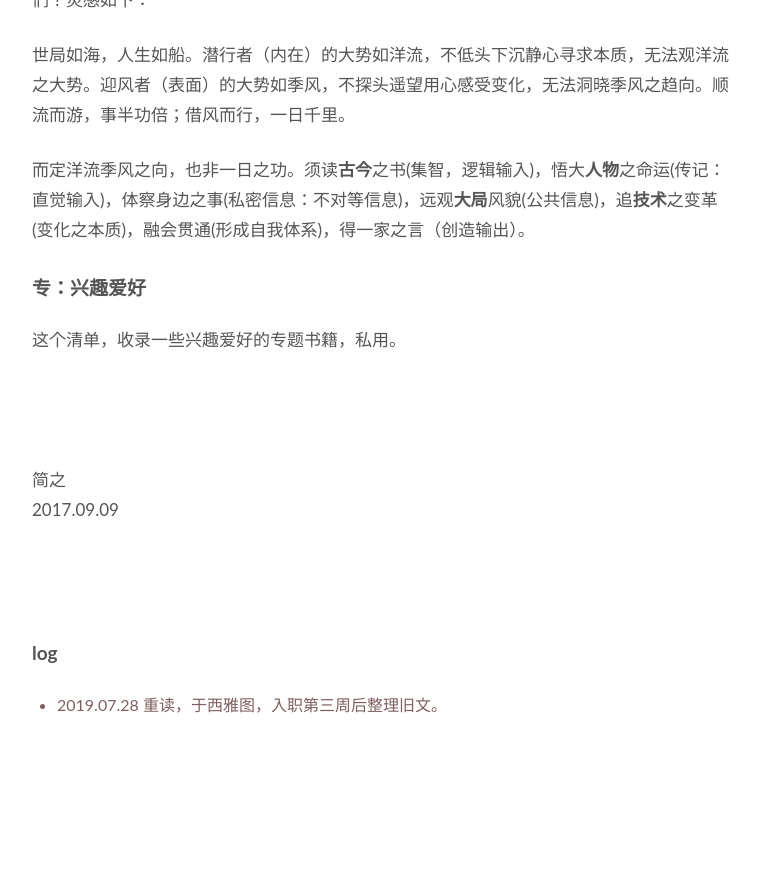
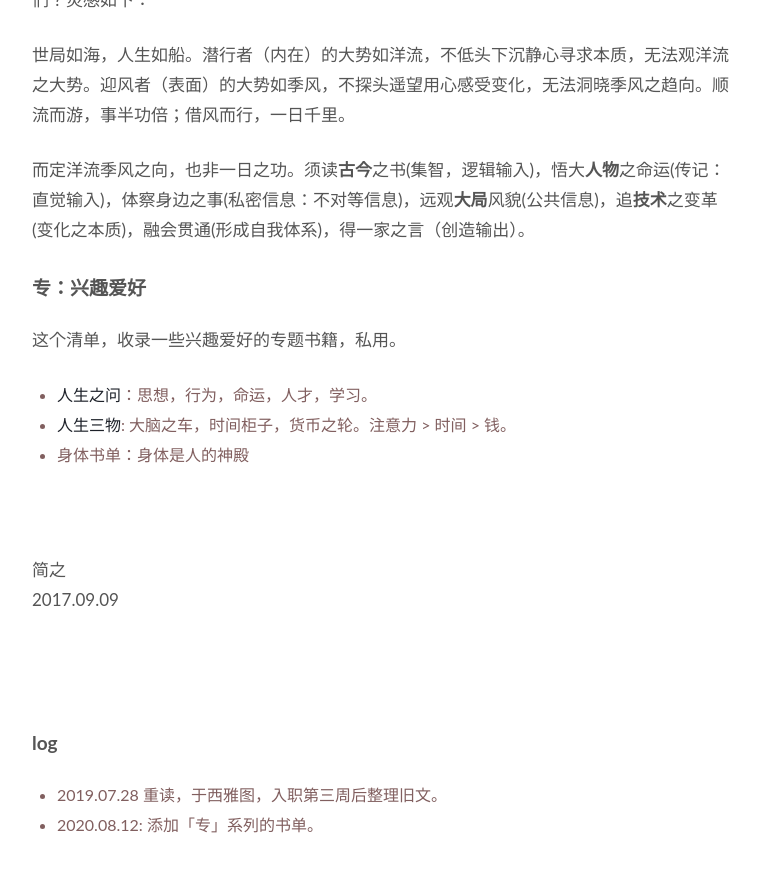
Before and after one commit to WillWang-X/willwang-x.github.io, a Jekyll site: the page built from _posts/blogs/2017-09-09-books.md, in a window 1280 px wide and 900 px high, scrolled down 1778 px. Shown: the top 872 px of the window, without its empty margins (258-1018 px from the left). Built offline with Jekyll 4.4.1, drawn with Linux system fonts in a browser that asks for light colours; before the commit the page ends 2558 px from its top, so only the background shows below that.

Commit message:
update books

```diff
--- a/_posts/blogs/2017-09-09-books.md
+++ b/_posts/blogs/2017-09-09-books.md
@@ -58,6 +58,10 @@ published: true
 
 这个清单，收录一些兴趣爱好的专题书籍，私用。
 
+- [人生之问](https://workflowy.com/#/c21b699c2bba)：思想，行为，命运，人才，学习。
+- [人生三物](https://workflowy.com/#/6e1a0812a3dc): 大脑之车，时间柜子，货币之轮。注意力 > 时间 > 钱。
+- 身体书单：身体是人的神殿
+
 
 
 <br>
@@ -74,3 +78,4 @@ published: true
 ## log
 
 * 2019.07.28 重读，于西雅图，入职第三周后整理旧文。
+* 2020.08.12: 添加「专」系列的书单。
```
